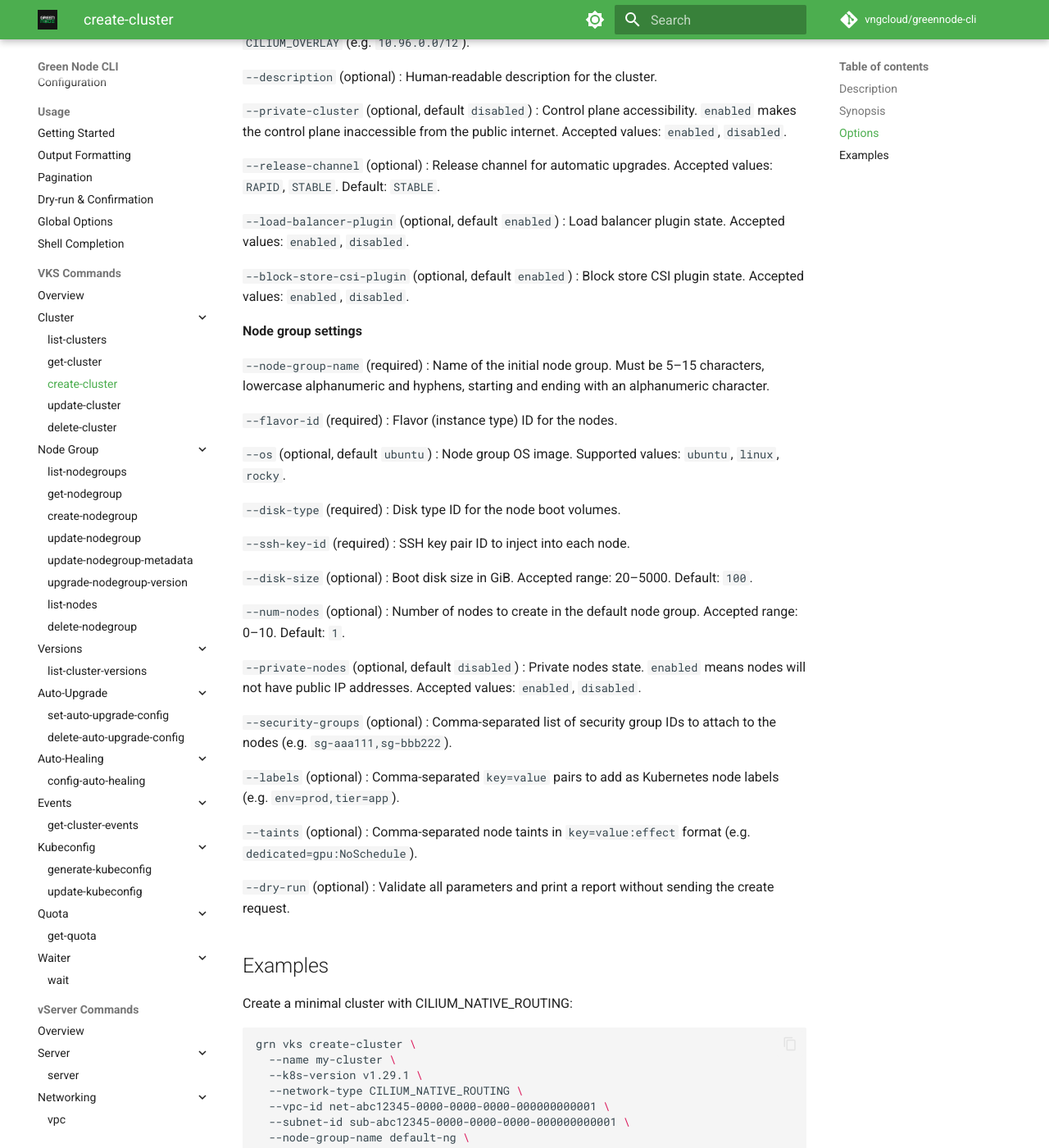
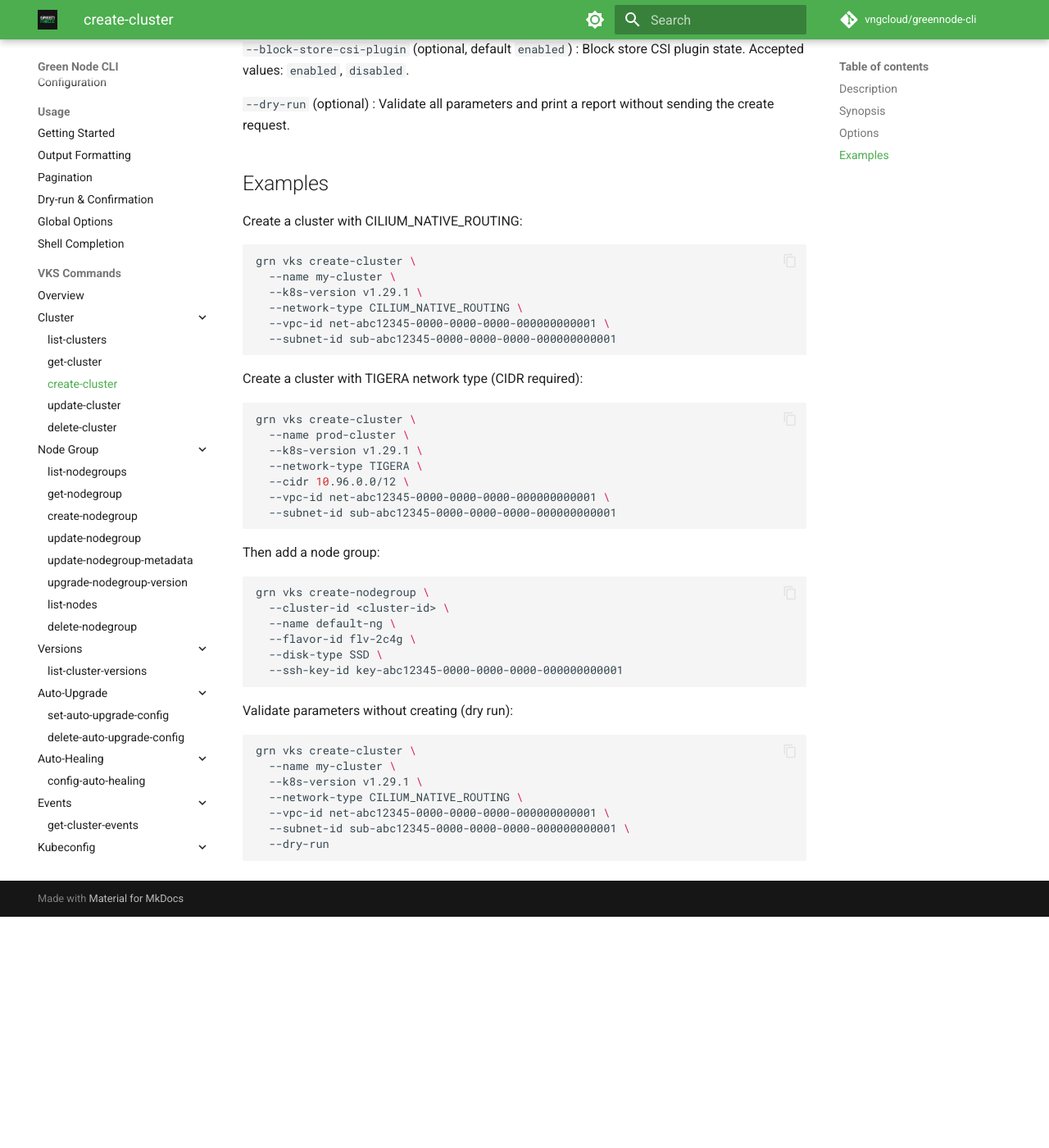
Before and after one commit to vngcloud/greennode-cli, an MkDocs documentation site: the page built from docs/commands/vks/create-cluster.md, in a window 1280 px wide and 1400 px high, scrolled down 1456 px. Shown: the whole window at 82% size. Built offline with MkDocs 1.6.1 and Material for MkDocs 9.7.7, drawn with Linux system fonts in a browser that asks for light colours; comment, search, counter and statistics services are not loaded; after the commit the page ends 2574 px from its top, so only the background shows below that; some of the changed text lies outside the part shown.

Commit message:
feat(vks): create-cluster provisions control plane only (drop node group) (#28)
Co-authored-by: tytv2 <tytv2@vng.com.vn>

````diff
--- a/docs/commands/vks/create-cluster.md
+++ b/docs/commands/vks/create-cluster.md
@@ -2,9 +2,9 @@
 
 ## Description
 
-Create a new VKS cluster with an initial default node group. The command provisions both the control plane and the first node group in a single call.
+Create a new VKS cluster (control plane only). This command provisions the cluster itself; add worker nodes afterwards with [create-nodegroup](create-nodegroup.md).
 
-Cluster names must be 5–20 characters, lowercase alphanumeric and hyphens, starting and ending with an alphanumeric character. Node group names follow the same pattern with a length of 5–15 characters.
+Cluster names must be 5–20 characters, lowercase alphanumeric and hyphens, starting and ending with an alphanumeric character.
 
 When `--network-type` is `TIGERA` or `CILIUM_OVERLAY`, the `--cidr` option is required. By default, both the load balancer plugin and the block store CSI plugin are enabled; use `--load-balancer-plugin disabled` or `--block-store-csi-plugin disabled` to turn them off.
 
@@ -19,29 +19,16 @@ grn vks create-cluster
     --network-type <value>
     --vpc-id <value>
     --subnet-id <value>
-    --node-group-name <value>
-    --flavor-id <value>
-    [--os <value>]
-    --disk-type <value>
-    --ssh-key-id <value>
     [--cidr <value>]
     [--description <value>]
     [--private-cluster <enabled|disabled>]
     [--release-channel <value>]
     [--load-balancer-plugin <enabled|disabled>]
     [--block-store-csi-plugin <enabled|disabled>]
-    [--disk-size <value>]
-    [--num-nodes <value>]
-    [--private-nodes <enabled|disabled>]
-    [--security-groups <value>]
-    [--labels <value>]
-    [--taints <value>]
     [--dry-run]
 ```
 
 ## Options
-
-**Cluster settings**
 
 `--name` (required)
 : Cluster name. Must be 5–20 characters, lowercase alphanumeric and hyphens, starting and ending with an alphanumeric character.
@@ -56,7 +43,7 @@ grn vks create-cluster
 : VPC ID where the cluster will be provisioned.
 
 `--subnet-id` (required)
-: Subnet ID for the cluster control plane and the default node group.
+: Subnet ID for the cluster control plane.
 
 `--cidr` (optional)
 : Pod CIDR block. Required when `--network-type` is `TIGERA` or `CILIUM_OVERLAY` (e.g. `10.96.0.0/12`).
@@ -76,47 +63,12 @@ grn vks create-cluster
 `--block-store-csi-plugin` (optional, default `enabled`)
 : Block store CSI plugin state. Accepted values: `enabled`, `disabled`.
 
-**Node group settings**
-
-`--node-group-name` (required)
-: Name of the initial node group. Must be 5–15 characters, lowercase alphanumeric and hyphens, starting and ending with an alphanumeric character.
-
-`--flavor-id` (required)
-: Flavor (instance type) ID for the nodes.
-
-`--os` (optional, default `ubuntu`)
-: Node group OS image. Supported values: `ubuntu`, `linux`, `rocky`.
-
-`--disk-type` (required)
-: Disk type ID for the node boot volumes.
-
-`--ssh-key-id` (required)
-: SSH key pair ID to inject into each node.
-
-`--disk-size` (optional)
-: Boot disk size in GiB. Accepted range: 20–5000. Default: `100`.
-
-`--num-nodes` (optional)
-: Number of nodes to create in the default node group. Accepted range: 0–10. Default: `1`.
-
-`--private-nodes` (optional, default `disabled`)
-: Private nodes state. `enabled` means nodes will not have public IP addresses. Accepted values: `enabled`, `disabled`.
-
-`--security-groups` (optional)
-: Comma-separated list of security group IDs to attach to the nodes (e.g. `sg-aaa111,sg-bbb222`).
-
-`--labels` (optional)
-: Comma-separated `key=value` pairs to add as Kubernetes node labels (e.g. `env=prod,tier=app`).
-
-`--taints` (optional)
-: Comma-separated node taints in `key=value:effect` format (e.g. `dedicated=gpu:NoSchedule`).
-
 `--dry-run` (optional)
 : Validate all parameters and print a report without sending the create request.
 
 ## Examples
 
-Create a minimal cluster with CILIUM_NATIVE_ROUTING:
+Create a cluster with CILIUM_NATIVE_ROUTING:
 
 ```bash
 grn vks create-cluster \
@@ -124,12 +76,7 @@ grn vks create-cluster \
   --k8s-version v1.29.1 \
   --network-type CILIUM_NATIVE_ROUTING \
   --vpc-id net-abc12345-0000-0000-0000-000000000001 \
-  --subnet-id sub-abc12345-0000-0000-0000-000000000001 \
-  --node-group-name default-ng \
-  --flavor-id flv-2c4g \
-  --os ubuntu \
-  --disk-type SSD \
-  --ssh-key-id key-abc12345-0000-0000-0000-000000000001
+  --subnet-id sub-abc12345-0000-0000-0000-000000000001
 ```
 
 Create a cluster with TIGERA network type (CIDR required):
@@ -141,16 +88,18 @@ grn vks create-cluster \
   --network-type TIGERA \
   --cidr 10.96.0.0/12 \
   --vpc-id net-abc12345-0000-0000-0000-000000000001 \
-  --subnet-id sub-abc12345-0000-0000-0000-000000000001 \
-  --node-group-name prod-ng \
-  --flavor-id flv-4c8g \
-  --os ubuntu \
+  --subnet-id sub-abc12345-0000-0000-0000-000000000001
+```
+
+Then add a node group:
+
+```bash
+grn vks create-nodegroup \
+  --cluster-id <cluster-id> \
+  --name default-ng \
+  --flavor-id flv-2c4g \
   --disk-type SSD \
-  --disk-size 200 \
-  --num-nodes 3 \
-  --ssh-key-id key-abc12345-0000-0000-0000-000000000001 \
-  --labels env=prod,tier=app \
-  --taints dedicated=gpu:NoSchedule
+  --ssh-key-id key-abc12345-0000-0000-0000-000000000001
 ```
 
 Validate parameters without creating (dry run):
@@ -162,10 +111,5 @@ grn vks create-cluster \
   --network-type CILIUM_NATIVE_ROUTING \
   --vpc-id net-abc12345-0000-0000-0000-000000000001 \
   --subnet-id sub-abc12345-0000-0000-0000-000000000001 \
-  --node-group-name default-ng \
-  --flavor-id flv-2c4g \
-  --os ubuntu \
-  --disk-type SSD \
-  --ssh-key-id key-abc12345-0000-0000-0000-000000000001 \
   --dry-run
 ```
````
Also changed, not shown: 2 other files.
